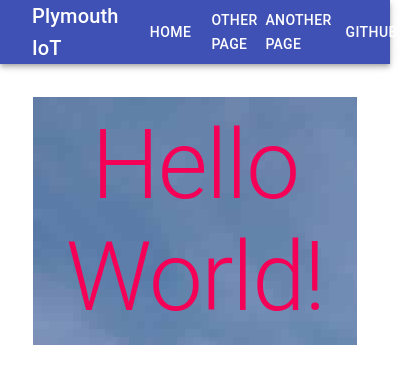
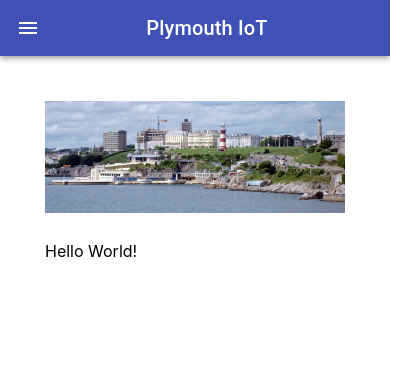
Before and after one commit to PlymouthIoT/PlymouthIoT-Website, a React (Create React App) app: page / in a window 390 px wide. Shown: the top 384 px of the page, 413 px wide, since content can reach past the window. Built offline with nearby package versions, Linux system fonts and the light colour scheme.

Commit message:
make nav responsive

```diff
--- a/public/index.html
+++ b/public/index.html
@@ -24,7 +24,7 @@
       work correctly both with client-side routing and a non-root public URL.
       Learn how to configure a non-root public URL by running `npm run build`.
     -->
-    <title>React App</title>
+    <title>Plymouth IoT</title>
   </head>
   <body>
     <noscript>You need to enable JavaScript to run this app.</noscript>
--- a/src/App.js
+++ b/src/App.js
@@ -1,5 +1,5 @@
 import './App.css';
-import NavBar from "./components/navbar";
+import ResAppBar from './components/resappbar';
 import Home from "./components/page_home";
 import React from "react";
 import { BrowserRouter as Router, Switch, Route } from "react-router-dom";
@@ -7,7 +7,7 @@ import { BrowserRouter as Router, Switch, Route } from "react-router-dom";
 const App = () => {
   return (
     <Router>
-        <NavBar />
+        <ResAppBar />
         <Switch>
           <Route exact path="/">
             <Home />
--- a/src/components/page_home.js
+++ b/src/components/page_home.js
@@ -1,7 +1,6 @@
 import Grid from '@material-ui/core/Grid';
 import Container from '@material-ui/core/Container';
 import Typography from '@material-ui/core/Typography';
-import Paper from '@material-ui/core/Paper';
 import hoephoto from '../images/hoe.jpg';
 
 
@@ -9,10 +8,11 @@ const Home = () => {
     return (
       <Container style={{padding: 45}}>
         <Grid container spacing={3}>
-          <Grid item xs={12} style={{backgroundImage: `url(${hoephoto})`}}>
-             <Typography color="secondary" variant="h1" align="center">
-                Hello World!
-             </Typography>
+          <Grid item xs={12}>
+            <img src={hoephoto} width='100%' />
+          </Grid>
+          <Grid item xs={12}>
+            Hello World!
           </Grid>
         </Grid>
       </Container>
--- /dev/null
+++ b/src/components/resappbar.js
@@ -0,0 +1,130 @@
+import React, { Component } from 'react';
+import PropTypes from 'prop-types';
+import {
+  AppBar, Toolbar, Typography, List, ListItem,
+  withStyles, Grid, SwipeableDrawer, Container,
+  Button
+} from '@material-ui/core';
+import MenuIcon from '@material-ui/icons/Menu';
+import { Link } from 'react-router-dom';
+
+
+const styleSheet = {
+  list : {
+    width : 200,
+  },
+  padding : {
+    paddingRight : 30,
+    cursor : "pointer",
+  },
+
+  sideBarIcon : {
+    padding : 0,
+    color : "white",
+    cursor : "pointer",
+  },
+  appbar_button: {
+    border: 0,
+    color: 'white',
+    height: 64,
+    padding: '15px',
+  }
+}
+
+class ResAppBar extends Component{
+  constructor(props){
+    super(props);
+    this.state = {drawerActivate:false, drawer:false};
+    this.createDrawer = this.createDrawer.bind(this);
+    this.destroyDrawer = this.destroyDrawer.bind(this);
+  }
+
+  componentWillMount(){
+    if(window.innerWidth <= 600){
+      this.setState({drawerActivate:true});
+    }
+
+    window.addEventListener('resize',()=>{
+      if(window.innerWidth <= 600){
+        this.setState({drawerActivate:true});
+      }
+      else{
+        this.setState({drawerActivate:false})
+      }
+    });
+  }
+
+  //Small Screens
+  createDrawer(){
+    return (
+      <div>
+        <AppBar position='relative'>
+          <Toolbar>
+            <Grid container direction = "row" justify = "space-between" alignItems="center">
+              <MenuIcon
+                className = {this.props.classes.sideBarIcon}
+                onClick={()=>{this.setState({drawer:true})}} />
+
+              <Typography color="inherit" variant = "headline" variant="h6">Plymouth IoT</Typography>
+              <Typography color="inherit" variant = "headline"></Typography>
+            </Grid>
+          </Toolbar>
+        </AppBar>
+
+        <SwipeableDrawer
+         open={this.state.drawer}
+         onClose={()=>{this.setState({drawer:false})}}
+         onOpen={()=>{this.setState({drawer:true})}}>
+
+           <div
+             tabIndex={0}
+             role="button"
+             onClick={()=>{this.setState({drawer:false})}}
+             onKeyDown={()=>{this.setState({drawer:false})}}>
+
+            <List className = {this.props.classes.list}>
+               <ListItem key = {1} button divider> Option 1 </ListItem>
+               <ListItem key = {2} button divider> Option 2 </ListItem>
+               <ListItem key = {3} button divider> Option 3 </ListItem>
+             </List>
+
+         </div>
+       </SwipeableDrawer>
+
+      </div>
+    );
+  }
+
+  //Larger Screens
+  destroyDrawer(){
+    const {classes} = this.props
+    return (
+      <AppBar position='relative'>
+        <Container>
+        <Toolbar>
+          <Typography variant = "headline" style={{flexGrow:1}} color="inherit" variant="h6">Plymouth IoT</Typography>
+          <Button component={Link} to={'/'} className={classes.appbar_button}>Home</Button>
+          <Typography variant = "subheading" className = {classes.padding} color="inherit" >OPTION 2</Typography>
+          <Typography variant = "subheading" className = {classes.padding} color="inherit" >OPTION 3</Typography>
+        </Toolbar>
+        </Container>
+      </AppBar>
+    )
+  }
+
+  render(){
+    return(
+      <div>
+        {this.state.drawerActivate ? this.createDrawer() : this.destroyDrawer()}
+      </div>
+    );
+  }
+}
+
+ResAppBar.propTypes = {
+  classes : PropTypes.object.isRequired
+};
+
+
+
+export default withStyles(styleSheet)(ResAppBar);
```
Also changed, not shown: src/images/hoe.jpg.
